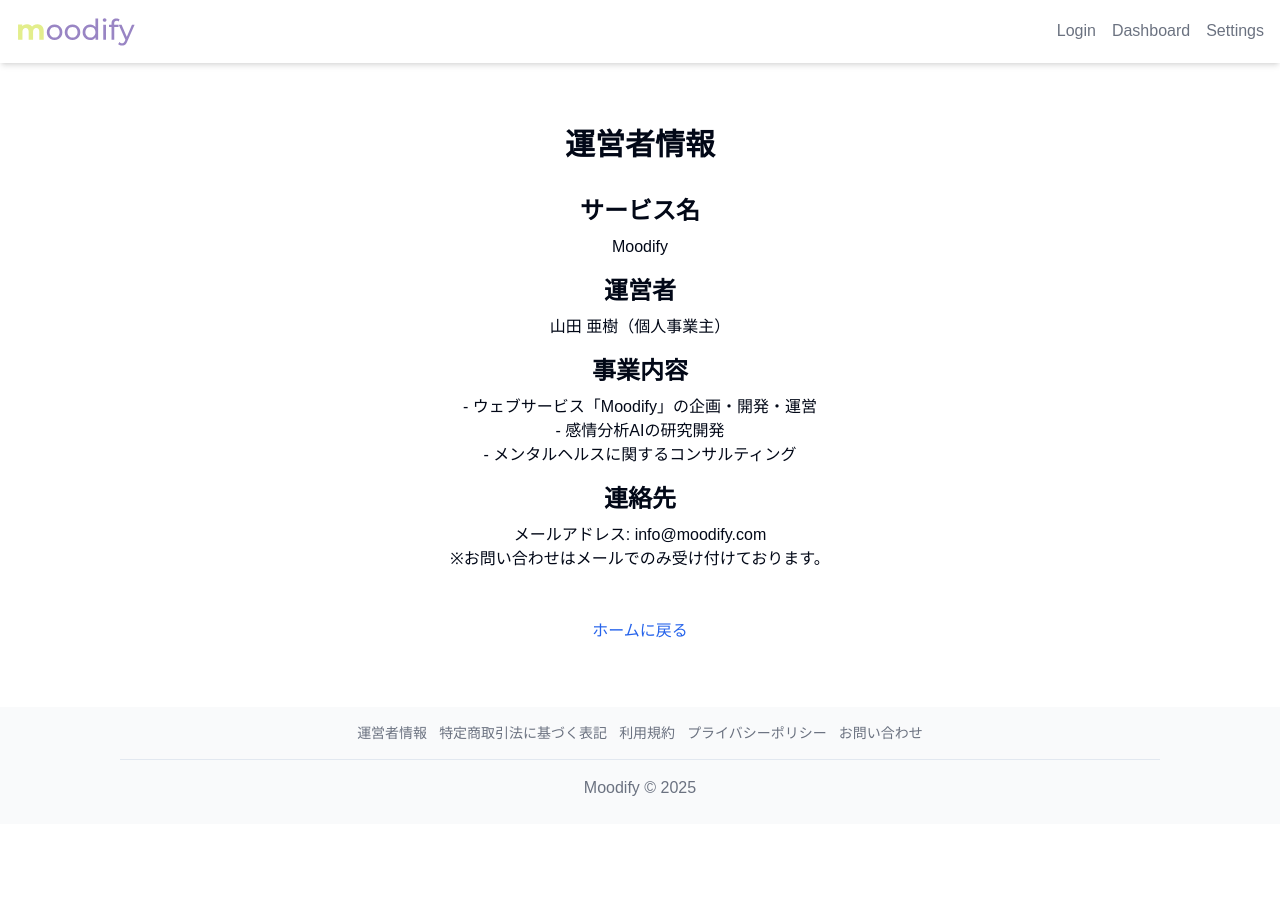
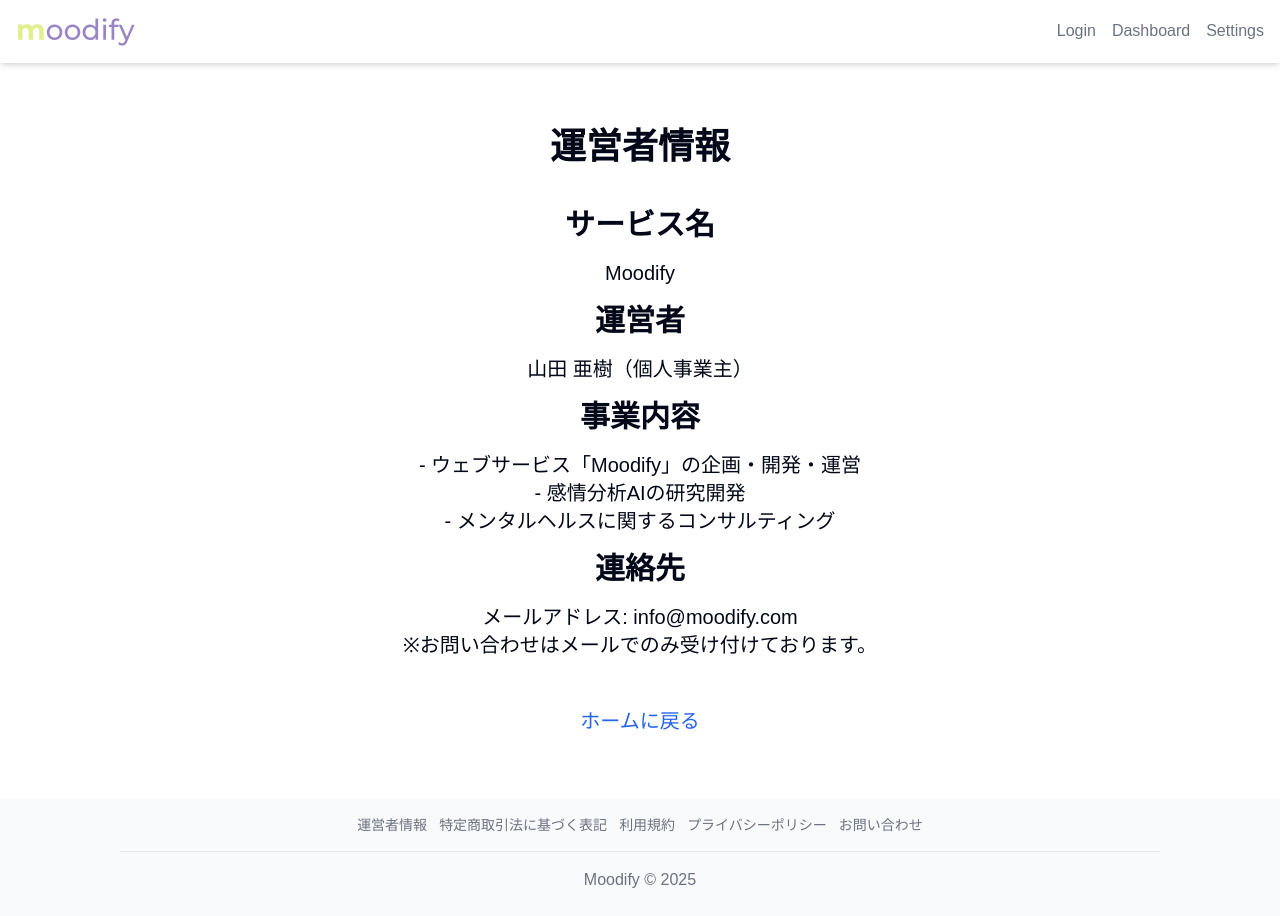
Before and after one commit to akkie8/moodify-web, a Next.js app: page /about in a window 1280 px wide. Before the commit the page ends 824 px from the top, so only its background shows below. Built offline with nearby package versions, Linux system fonts and the light colour scheme.

Commit message:
fix:文字間隔レスポンシブ#10

```diff
--- a/src/app/(static)/about/page.tsx
+++ b/src/app/(static)/about/page.tsx
@@ -2,30 +2,30 @@ import Link from 'next/link';
 
 export default function CompanyInfo() {
   return (
-    <div className='container mx-auto flex flex-col justify-center text-center px-4 py-16'>
-      <h1 className='text-2xl font-bold mb-8 md:text-3xl'>運営者情報</h1>
-      <h2 className='text-lg font-semibold mb-2 md:text-2xl'>サービス名</h2>
-      <p className='mb-4 text-sm md:text-base'>Moodify</p>
+    <div className='container mx-auto flex flex-col justify-center px-4 py-16 text-center'>
+      <h1 className='font-bold text-2xl mb-8 md:mb-10 md:text-4xl'>運営者情報</h1>
+      <h2 className='mb-2 text-lg font-semibold  md:mb-4 md:text-3xl'>サービス名</h2>
+      <p className='mb-4 text-sm md:text-xl'>Moodify</p>
 
-      <h2 className='text-lg font-semibold mb-2 md:text-2xl'>運営者</h2>
-      <p className='mb-4 text-sm md:text-base'>山田 亜樹（個人事業主）</p>
+      <h2 className='mb-2 text-lg font-semibold md:mb-4 md:text-3xl'>運営者</h2>
+      <p className='mb-4 text-sm md:text-xl'>山田 亜樹（個人事業主）</p>
 
-      <h2 className='text-lg font-semibold mb-2 md:text-2xl'>事業内容</h2>
-      <p className='mb-4 text-sm md:text-base'>
+      <h2 className='mb-2 text-lg font-semibold md:mb-4 md:text-3xl'>事業内容</h2>
+      <p className='mb-4 text-sm md:text-xl'>
         - ウェブサービス「Moodify」の企画・開発・運営
         <br />
         - 感情分析AIの研究開発
         <br />- メンタルヘルスに関するコンサルティング
       </p>
 
-      <h2 className='text-lg font-semibold mb-2 md:text-2xl'>連絡先</h2>
-      <p className='mb-4 text-sm md:text-base'>
+      <h2 className='mb-2 text-lg font-semibold md:mb-4 md:text-3xl'>連絡先</h2>
+      <p className='mb-4 text-sm md:text-xl'>
         メールアドレス: info@moodify.com
         <br />
         ※お問い合わせはメールでのみ受け付けております。
       </p>
 
-      <p className='mt-8 text-sm md:text-base'>
+      <p className='mt-8 text-sm md:text-xl'>
         <Link href='/' className='text-blue-600 hover:underline'>
           ホームに戻る
         </Link>
```
